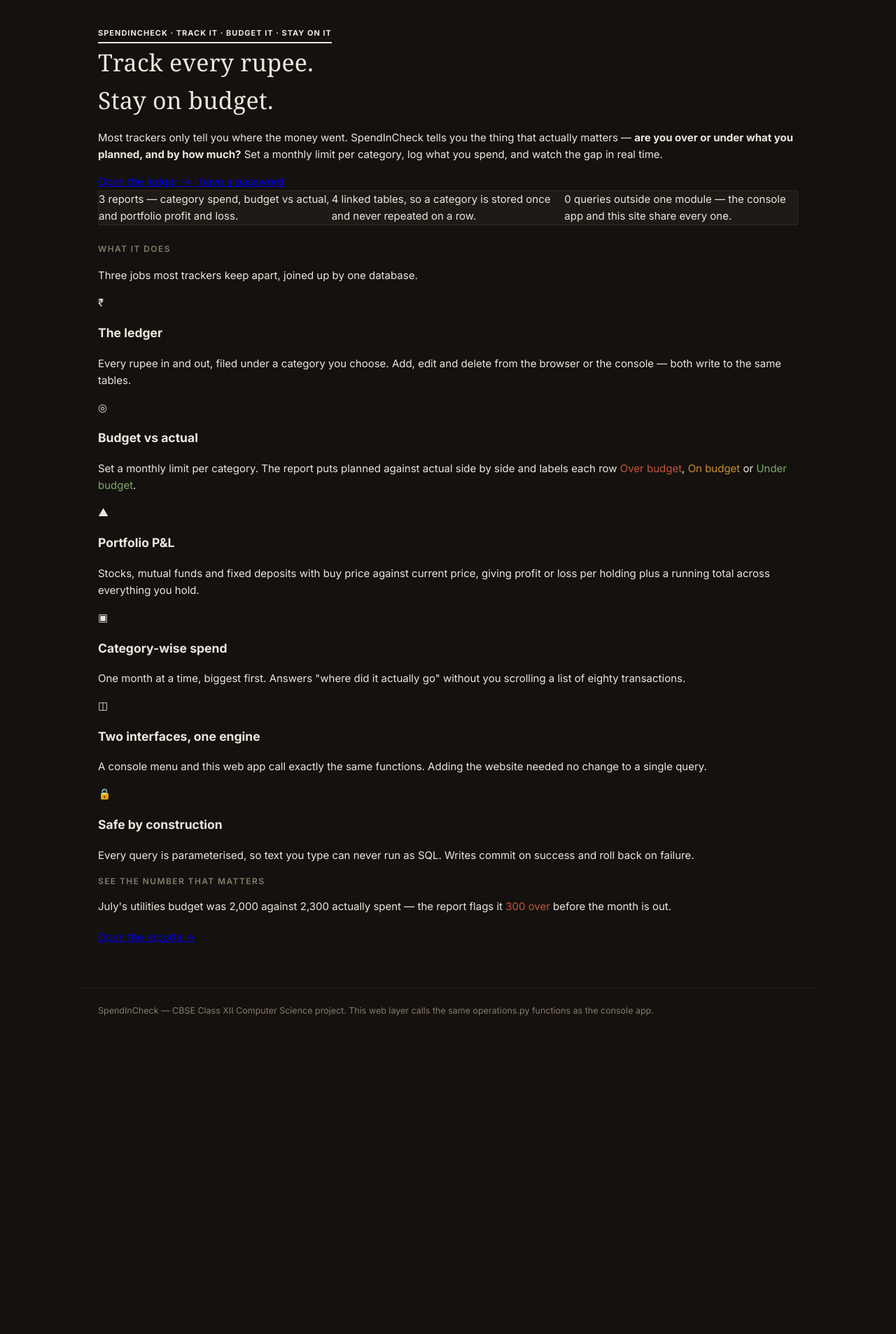
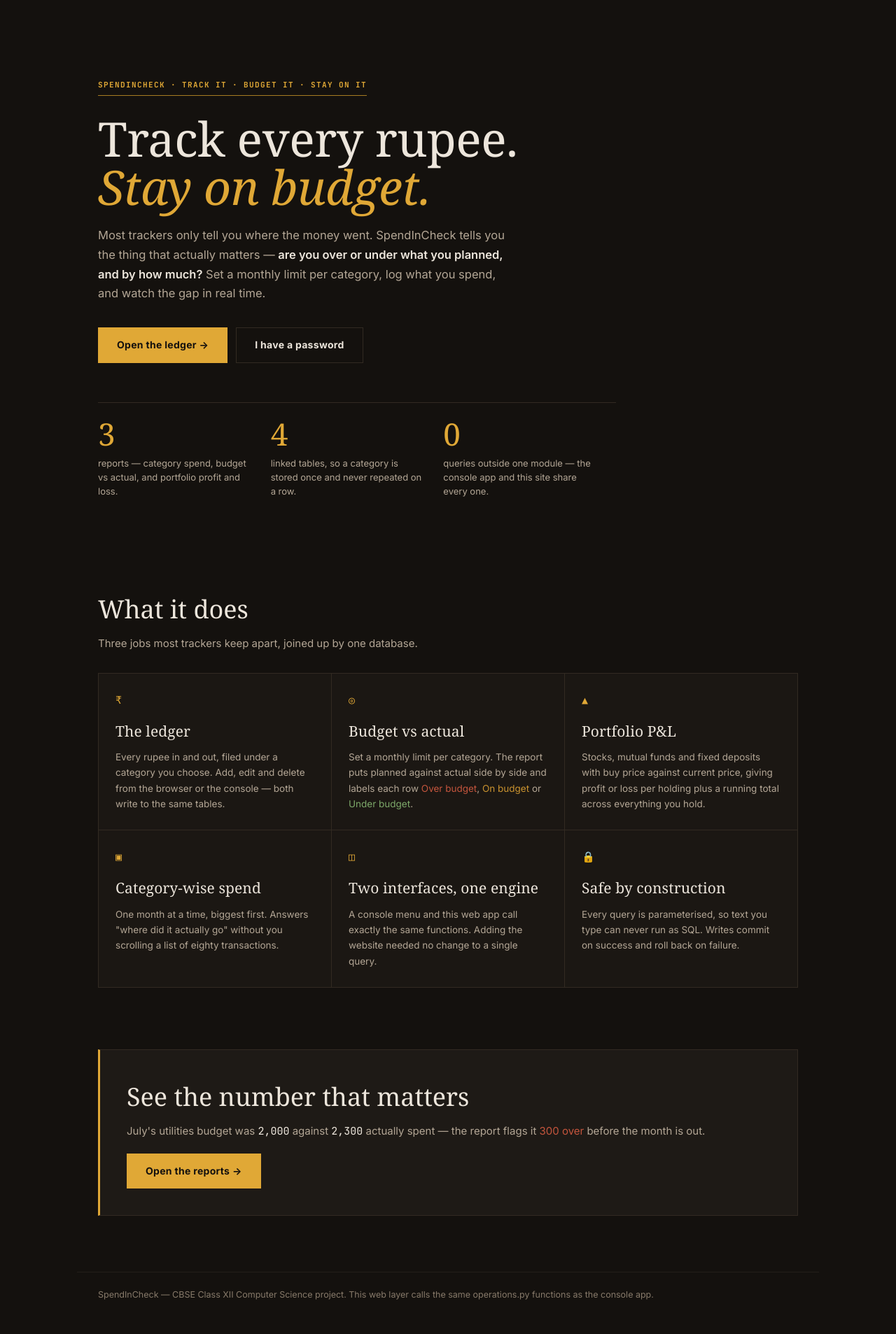
Before and after one commit to thealiarbab/SpendInCheck, a Flask app: page / in a window 1280 px wide. Shown: the part 62-1969 px from the top of the page at 70% size. Before the commit the page ends 1514 px from the top, so only its background shows below. Run offline with Flask 3, Linux system fonts and the light colour scheme; some libraries are stand-ins or nearby versions; some web fonts are replaced.

Commit message:
style: restyle the landing page

```diff
--- a/static/style.css
+++ b/static/style.css
@@ -191,3 +191,60 @@ button.subtle:hover { background: var(--panel-2); color: var(--paper); }
 .empty { color: var(--paper-mute); font-size: 14px; padding: 16px 2px; }
 .toolbar { display: flex; justify-content: space-between; align-items: flex-end;
            margin-bottom: 18px; gap: 18px; flex-wrap: wrap; }
+
+/* ================= landing ================= */
+.hero { padding: 74px 0 10px; max-width: 740px; }
+.pill-brand {
+  display: inline-block; font-family: var(--mono); font-size: 11px; letter-spacing: 1.4px;
+  text-transform: uppercase; color: var(--brass); border: none;
+  border-bottom: 1px solid var(--brass-dim); padding: 0 0 5px; background: none;
+  border-radius: 0;
+}
+.hero-title {
+  font-family: var(--serif); font-weight: 400; font-size: 68px; line-height: 1.02;
+  letter-spacing: -.5px; margin: 26px 0 0;
+}
+.hero-title .grad { color: var(--brass); font-style: italic; background: none;
+                    -webkit-text-fill-color: var(--brass); }
+.hero-tagline { color: var(--paper-dim); font-size: 16.5px; line-height: 1.68;
+                margin: 22px 0 0; max-width: 590px; }
+.hero-tagline strong { color: var(--paper); font-weight: 600; }
+
+.cta-row { display: flex; gap: 12px; flex-wrap: wrap; margin: 34px 0 0; }
+a.btn-lg {
+  display: inline-block; padding: 13px 26px; font-size: 14px; font-weight: 700;
+  letter-spacing: .3px; text-decoration: none; background: var(--brass);
+  color: var(--ink); border: 1px solid var(--brass); border-radius: 0;
+}
+a.btn-lg:hover { background: #f0bb4c; border-color: #f0bb4c; }
+a.btn-lg.ghost { background: none; color: var(--paper); border-color: var(--rule); }
+a.btn-lg.ghost:hover { background: var(--panel); border-color: var(--paper-mute); }
+
+.hero .stat-row { margin-top: 56px; background: none; border: none;
+                  border-top: 1px solid var(--rule); }
+.lstat { padding: 22px 26px 0 0; border: none; }
+.lstat .n { display: block; font-family: var(--serif); font-size: 44px; line-height: 1;
+            color: var(--brass); font-variant-numeric: tabular-nums; }
+.lstat .l { display: block; color: var(--paper-dim); font-size: 13px; line-height: 1.55;
+            margin-top: 10px; max-width: 250px; }
+
+.feature-section { margin-top: 96px; }
+.sec-h { font-family: var(--serif); font-size: 36px; font-weight: 400; letter-spacing: 0;
+         margin: 0 0 8px; text-transform: none; color: var(--paper); }
+.sec-sub { color: var(--paper-dim); margin: 0 0 30px; font-size: 15px; }
+
+.feature-grid { display: grid; grid-template-columns: repeat(auto-fit, minmax(280px, 1fr));
+                gap: 1px; background: var(--rule); border: 1px solid var(--rule); }
+.feature-card { background: var(--ink-2); border: none; border-radius: 0; padding: 26px 24px; }
+.feature-card .ic {
+  display: block; font-family: var(--mono); font-size: 15px; color: var(--brass);
+  margin-bottom: 16px; width: auto; height: auto; background: none; border: none;
+}
+.feature-card h3 { font-family: var(--serif); font-size: 21px; font-weight: 400;
+                   margin: 0 0 9px; letter-spacing: .1px; }
+.feature-card p { color: var(--paper-dim); font-size: 13.5px; line-height: 1.65; margin: 0; }
+
+.closer { margin: 88px 0 20px; }
+.closer-card { border: 1px solid var(--rule); border-left: 3px solid var(--brass);
+               padding: 38px; background: var(--panel); border-radius: 0; }
+.num-em { font-family: var(--mono); color: var(--paper); font-variant-numeric: tabular-nums; }
```
